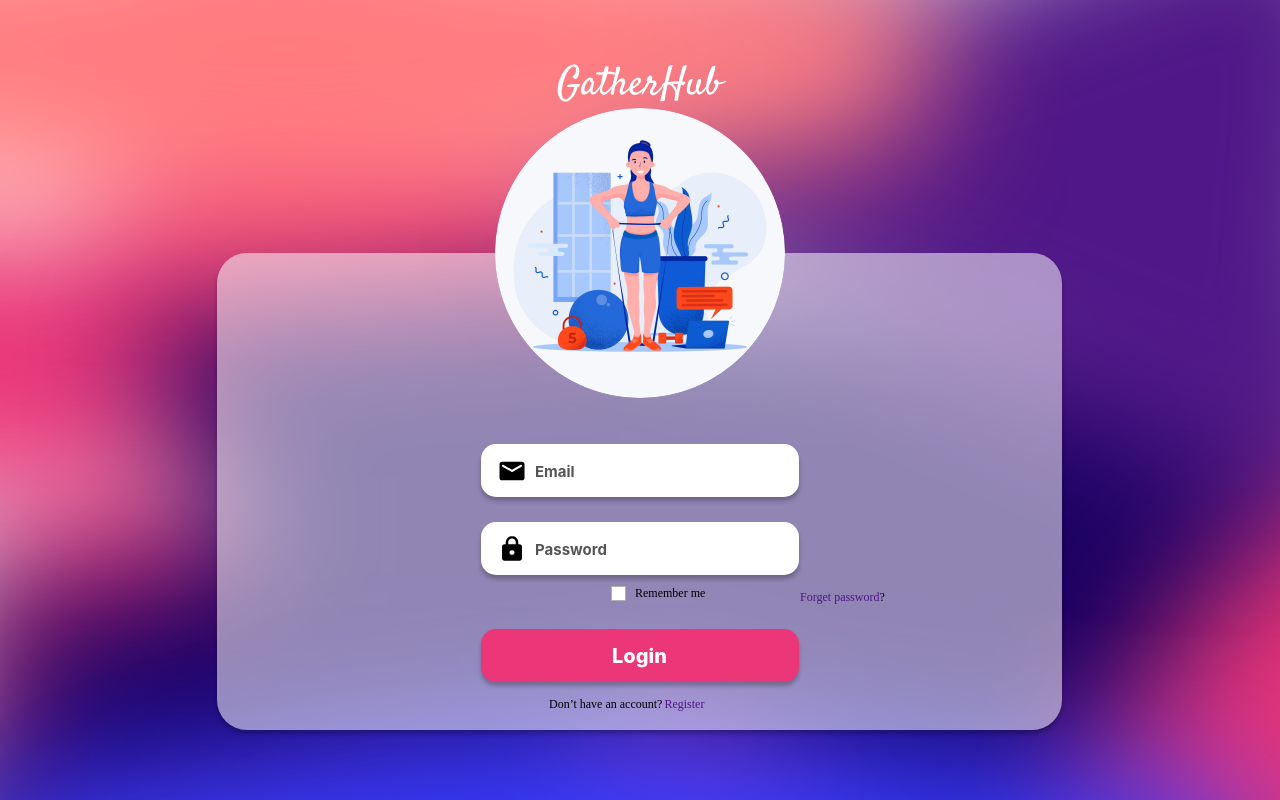
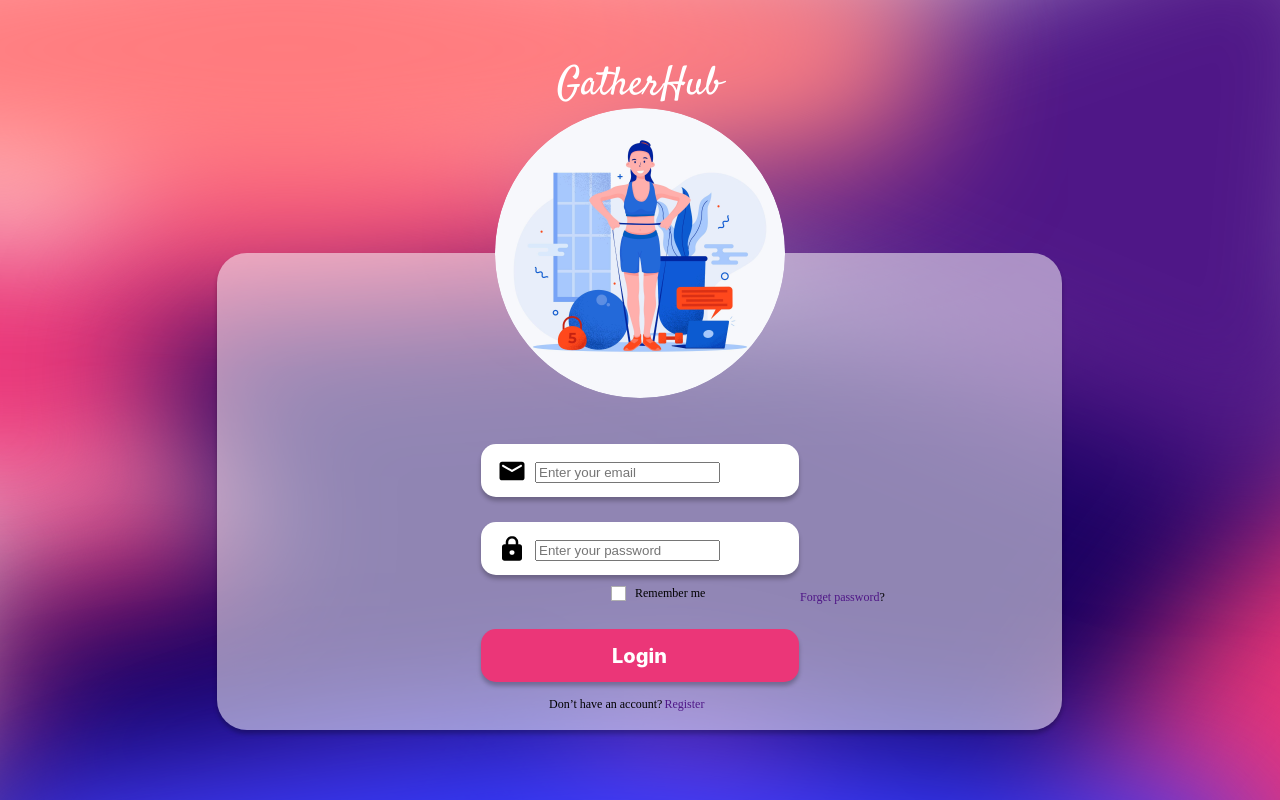
Before and after one commit to ijethmal/SC2006, a React (Vite) app in the folder code/frontend/: page / in a window 1280 px wide. Shown: the top 800 px of the page. Built offline with nearby package versions, Linux system fonts and the light colour scheme; a web font is replaced by a local one.

Commit message:
add frontend - login email password input

```diff
--- a/code/frontend/src/pages/LoginWebpage.jsx
+++ b/code/frontend/src/pages/LoginWebpage.jsx
@@ -1,7 +1,24 @@
 import TextButton from "../components/TextButton";
 import "./LoginWebpage.css";
+import { useState } from "react";
 
 const LoginWebpage = () => {
+
+  // State to hold email and password in an object (loginData)
+  const [loginData, setLoginData] = useState({
+    email: '',
+    password: ''
+  });
+
+  // Handle input change for email and password
+  const handleInputChange = (event) => {
+    const { name, value } = event.target;
+    setLoginData({
+      ...loginData, // Spread existing data
+      [name]: value // Update the relevant field (email or password)
+    });
+  };
+
   return (
     <div className="login-webpage">
       <img className="mesh-wallpaper-icon" alt="" src="/mesh-wallpaper.svg" />
@@ -13,13 +30,13 @@ const LoginWebpage = () => {
       <div className="emailandpass">
         <div className="textbox">
           <div className="textbox-child" />
-          <b className="email">Email</b>
+          <input type="email" name="email" value={loginData.email} placeholder="Enter your email" onChange={handleInputChange} className="email"/>
           <img className="mdipassword-icon" alt="" src="/mdipassword.svg" />
         </div>
         <div className="textbox">
           <div className="textbox-child" />
           <img className="mdipassword-icon" alt="" src="/mdipassword1.svg" />
-          <b className="email">Password</b>
+          <input type="password" name="password" value={loginData.password} placeholder="Enter your password" onChange={handleInputChange} className="email"/>
         </div>
       </div>
       <img className="login-webpage-child" alt="" src="/ellipse-3@2x.png" />
```
Also changed, not shown: 1 other file (tests, documents, lock files or other folders).
